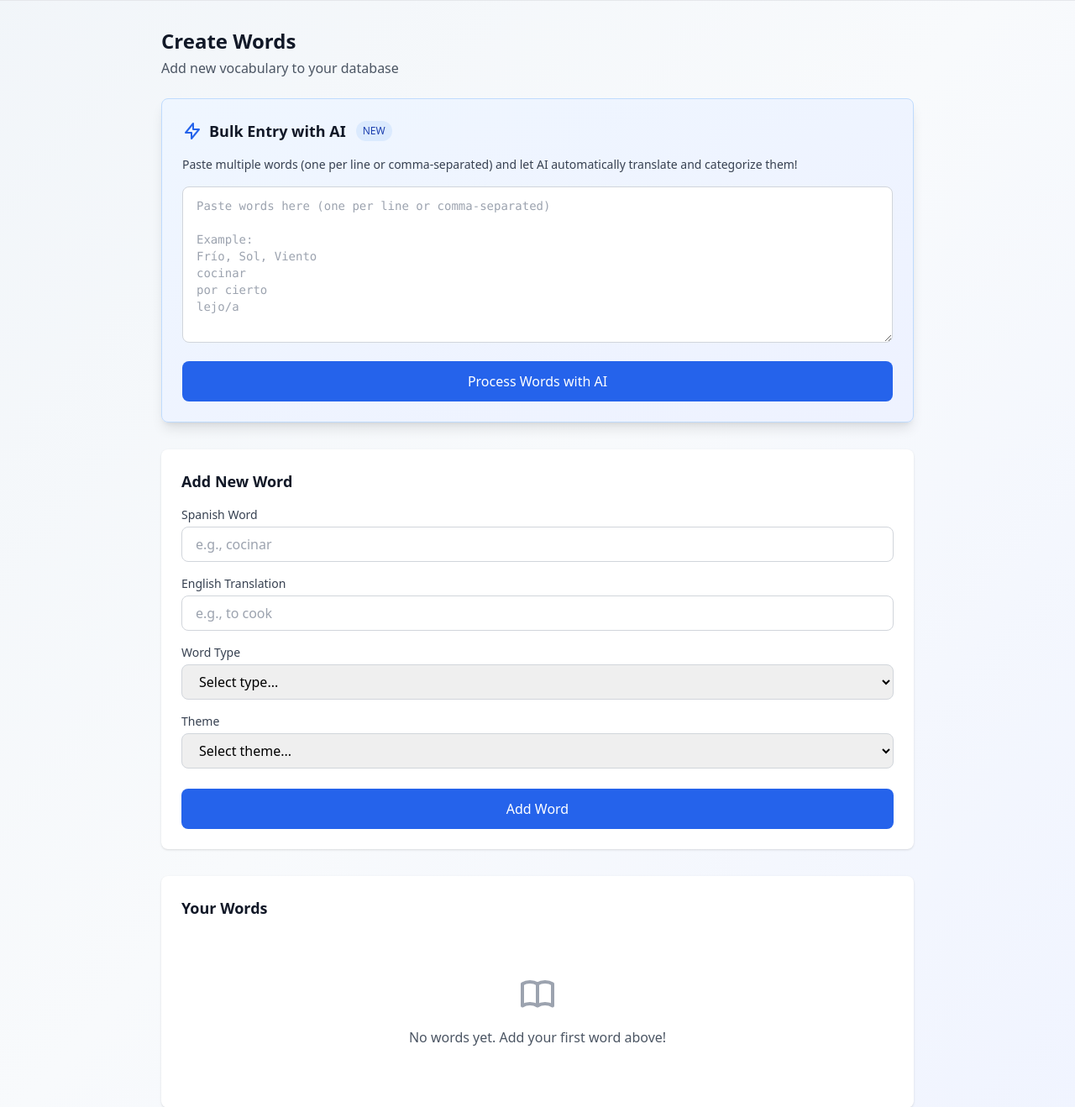
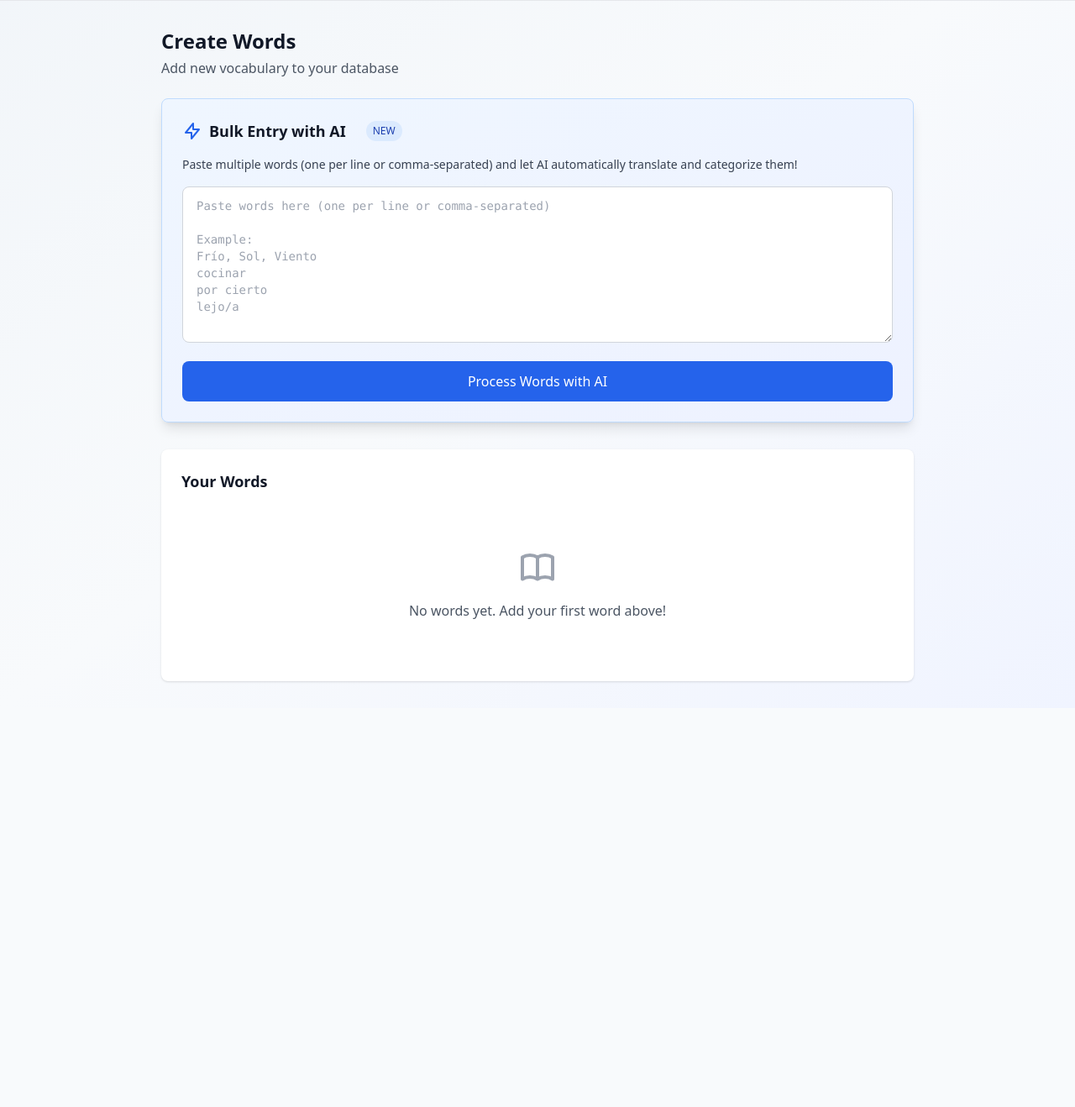
Before and after one commit to abbat37/spanish-vocab, a Flask app: template app/v2/templates/v2/create.html in a window 1280 px wide. Shown: the part 115-1433 px from the top of the page at 84% size. After the commit the page ends 928 px from the top, so only its background shows below. Run offline with Flask 3, Linux system fonts and the light colour scheme; the template is opened without the code that fills it, so the values that code supplies are empty; style sheets or scripts are compiled from the project's sources.

Commit message:
feat: Improve bulk entry UI/UX
- Increase NEW badge spacing (ml-3 → ml-6) for better visual separation
- Remove manual word entry form completely (bulk AI entry only)
- Make success message persistent with manual close button
- Redesign word list as proper table with dedicated columns
- Add type badges in dedicated column (blue)
- Add theme badges in separate column (green)
- Add icons to Edit/Delete actions following UI/UX best practices
- Remove POST handler from create route (no longer needed)
- Reload page immediately after bulk processing completes

Co-Authored-By: Claude Sonnet 4.5 <noreply@anthropic.com>

```diff
--- a/app/v2/templates/v2/create.html
+++ b/app/v2/templates/v2/create.html
@@ -17,7 +17,7 @@
                 <path stroke-linecap="round" stroke-linejoin="round" stroke-width="2" d="M13 10V3L4 14h7v7l9-11h-7z" />
             </svg>
             <h2 class="text-lg font-semibold text-gray-900">Bulk Entry with AI</h2>
-            <span class="ml-3 text-xs bg-blue-100 text-blue-800 px-2 py-1 rounded-full font-medium">NEW</span>
+            <span class="ml-6 text-xs bg-blue-100 text-blue-800 px-2 py-1 rounded-full font-medium">NEW</span>
         </div>
         <p class="text-sm text-gray-700 mb-4">Paste multiple words (one per line or comma-separated) and let AI automatically translate and categorize them!</p>
 
@@ -47,97 +47,61 @@
         <div id="bulk-status" class="mt-4 hidden"></div>
     </div>
 
-    <!-- Add Word Form -->
-    <div class="bg-white rounded-lg shadow p-6 mb-8">
-        <h2 class="text-lg font-semibold text-gray-900 mb-4">Add New Word</h2>
-
-        <form method="POST" class="space-y-4">
-            <!-- Spanish Word -->
-            <div>
-                <label for="spanish" class="block text-sm font-medium text-gray-700 mb-1">
-                    Spanish Word
-                </label>
-                <input type="text" id="spanish" name="spanish" required
-                       class="w-full px-4 py-2 border border-gray-300 rounded-lg focus:ring-2 focus:ring-blue-500 focus:border-transparent"
-                       placeholder="e.g., cocinar">
-            </div>
-
-            <!-- English Translation -->
-            <div>
-                <label for="english" class="block text-sm font-medium text-gray-700 mb-1">
-                    English Translation
-                </label>
-                <input type="text" id="english" name="english" required
-                       class="w-full px-4 py-2 border border-gray-300 rounded-lg focus:ring-2 focus:ring-blue-500 focus:border-transparent"
-                       placeholder="e.g., to cook">
-            </div>
-
-            <!-- Word Type -->
-            <div>
-                <label for="word_type" class="block text-sm font-medium text-gray-700 mb-1">
-                    Word Type
-                </label>
-                <select id="word_type" name="word_type" required
-                        class="w-full px-4 py-2 border border-gray-300 rounded-lg focus:ring-2 focus:ring-blue-500 focus:border-transparent">
-                    <option value="">Select type...</option>
-                    <option value="verb">Verb</option>
-                    <option value="noun">Noun</option>
-                    <option value="adj">Adjective</option>
-                    <option value="adverb">Adverb</option>
-                    <option value="phrase">Phrase</option>
-                </select>
-            </div>
-
-            <!-- Theme -->
-            <div>
-                <label for="theme" class="block text-sm font-medium text-gray-700 mb-1">
-                    Theme
-                </label>
-                <select id="theme" name="theme" required
-                        class="w-full px-4 py-2 border border-gray-300 rounded-lg focus:ring-2 focus:ring-blue-500 focus:border-transparent">
-                    <option value="">Select theme...</option>
-                    <option value="cooking">Cooking</option>
-                    <option value="work">Work</option>
-                    <option value="sports">Sports</option>
-                    <option value="restaurant">Restaurant</option>
-                    <option value="travel">Travel</option>
-                    <option value="family">Family</option>
-                    <option value="other">Other</option>
-                </select>
-            </div>
-
-            <!-- Submit Button -->
-            <div class="pt-2">
-                <button type="submit"
-                        class="w-full bg-blue-600 text-white px-4 py-3 rounded-lg hover:bg-blue-700 font-medium transition">
-                    Add Word
-                </button>
-            </div>
-        </form>
-    </div>
-
     <!-- Word List -->
     <div class="bg-white rounded-lg shadow p-6">
         <h2 class="text-lg font-semibold text-gray-900 mb-4">Your Words</h2>
 
         {% if words %}
-        <div class="space-y-2">
+        <div class="overflow-x-auto">
+            <table class="min-w-full divide-y divide-gray-200">
+                <thead class="bg-gray-50">
+                    <tr>
+                        <th class="px-6 py-3 text-left text-xs font-medium text-gray-500 uppercase tracking-wider">Spanish</th>
+                        <th class="px-6 py-3 text-left text-xs font-medium text-gray-500 uppercase tracking-wider">English</th>
+                        <th class="px-6 py-3 text-left text-xs font-medium text-gray-500 uppercase tracking-wider">Type</th>
+                        <th class="px-6 py-3 text-left text-xs font-medium text-gray-500 uppercase tracking-wider">Themes</th>
+                        <th class="px-6 py-3 text-left text-xs font-medium text-gray-500 uppercase tracking-wider">Actions</th>
+                    </tr>
+                </thead>
+                <tbody class="bg-white divide-y divide-gray-200">
                     {% for word in words %}
-            <div class="flex items-center justify-between p-4 bg-gray-50 rounded-lg">
-                <div>
+                    <tr class="hover:bg-gray-50">
+                        <td class="px-6 py-4 whitespace-nowrap">
                             <p class="font-medium text-gray-900">{{ word.spanish }}</p>
+                        </td>
+                        <td class="px-6 py-4 whitespace-nowrap">
                             <p class="text-sm text-gray-600">{{ word.english }}</p>
-                    <div class="mt-1 flex space-x-2">
-                        <span class="text-xs bg-blue-100 text-blue-800 px-2 py-1 rounded">{{ word.word_type }}</span>
-                        <span class="text-xs bg-gray-100 text-gray-800 px-2 py-1 rounded">{{ word.theme }}</span>
+                        </td>
+                        <td class="px-6 py-4 whitespace-nowrap">
+                            <span class="text-xs bg-blue-100 text-blue-800 px-2 py-1 rounded-full font-medium">{{ word.word_type }}</span>
+                        </td>
+                        <td class="px-6 py-4 whitespace-nowrap">
+                            <div class="flex flex-wrap gap-1">
+                                {% for theme in word.themes.split(',') %}
+                                <span class="text-xs bg-green-100 text-green-800 px-2 py-1 rounded-full font-medium">{{ theme }}</span>
+                                {% endfor %}
                             </div>
+                        </td>
+                        <td class="px-6 py-4 whitespace-nowrap text-sm">
+                            <div class="flex space-x-3">
+                                <button class="text-blue-600 hover:text-blue-800 flex items-center">
+                                    <svg class="w-4 h-4 mr-1" fill="none" stroke="currentColor" viewBox="0 0 24 24">
+                                        <path stroke-linecap="round" stroke-linejoin="round" stroke-width="2" d="M11 5H6a2 2 0 00-2 2v11a2 2 0 002 2h11a2 2 0 002-2v-5m-1.414-9.414a2 2 0 112.828 2.828L11.828 15H9v-2.828l8.586-8.586z" />
+                                    </svg>
+                                    Edit
+                                </button>
+                                <button class="text-red-600 hover:text-red-800 flex items-center">
+                                    <svg class="w-4 h-4 mr-1" fill="none" stroke="currentColor" viewBox="0 0 24 24">
+                                        <path stroke-linecap="round" stroke-linejoin="round" stroke-width="2" d="M19 7l-.867 12.142A2 2 0 0116.138 21H7.862a2 2 0 01-1.995-1.858L5 7m5 4v6m4-6v6m1-10V4a1 1 0 00-1-1h-4a1 1 0 00-1 1v3M4 7h16" />
+                                    </svg>
+                                    Delete
+                                </button>
                             </div>
-                <div class="flex space-x-2">
-                    <button class="text-blue-600 hover:text-blue-800">Edit</button>
-                    <button class="text-red-600 hover:text-red-800">Delete</button>
-                </div>
-            </div>
+                        </td>
+                    </tr>
                     {% endfor %}
+                </tbody>
+            </table>
         </div>
         {% else %}
         <div class="text-center py-12">
@@ -196,7 +160,7 @@ async function processBulkWords() {
                 message += ` (${stats.rejected} invalid word(s) rejected)`;
             }
 
-            showStatus('success', message);
+            showStatus('success', message, true);
 
             // Show errors if any
             if (data.errors && data.errors.length > 0) {
@@ -209,10 +173,8 @@ async function processBulkWords() {
             // Clear textarea on success
             textarea.value = '';
 
-            // Reload page after 2 seconds to show new words
-            setTimeout(() => {
+            // Reload page to show new words
             window.location.reload();
-            }, 2000);
         } else {
             showStatus('error', data.error || 'Failed to process words');
             if (data.errors && data.errors.length > 0) {
@@ -234,13 +196,24 @@ async function processBulkWords() {
     }
 }
 
-function showStatus(type, message) {
+function showStatus(type, message, showClose = false) {
     const statusDiv = document.getElementById('bulk-status');
     const bgColor = type === 'success' ? 'bg-green-50 border-green-200 text-green-800' : 'bg-red-50 border-red-200 text-red-800';
 
+    const closeButton = showClose ? `
+        <button onclick="document.getElementById('bulk-status').classList.add('hidden')" class="ml-3 text-${type === 'success' ? 'green' : 'red'}-600 hover:text-${type === 'success' ? 'green' : 'red'}-800">
+            <svg class="w-5 h-5" fill="none" stroke="currentColor" viewBox="0 0 24 24">
+                <path stroke-linecap="round" stroke-linejoin="round" stroke-width="2" d="M6 18L18 6M6 6l12 12" />
+            </svg>
+        </button>
+    ` : '';
+
     statusDiv.innerHTML = `
-        <div class="${bgColor} border rounded-lg px-4 py-3">
+        <div class="${bgColor} border rounded-lg px-4 py-3 flex items-start justify-between">
+            <div class="flex-1">
                 <p class="font-medium">${message}</p>
+            </div>
+            ${closeButton}
         </div>
     `;
     statusDiv.classList.remove('hidden');
```
Also changed, not shown: app/v2/routes/create.py (+2 -6 lines). Lines whose indentation alone changed are shown as unchanged.
